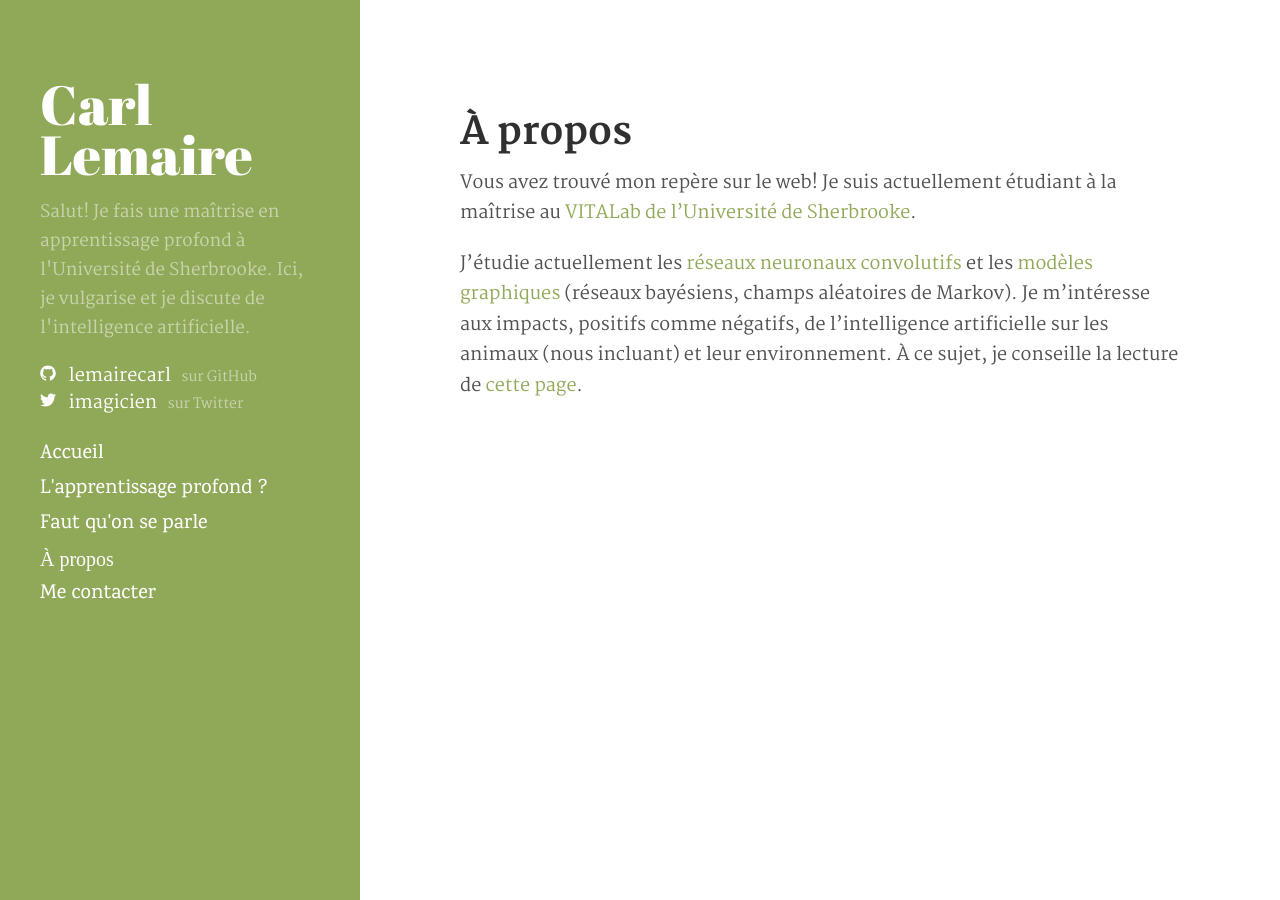
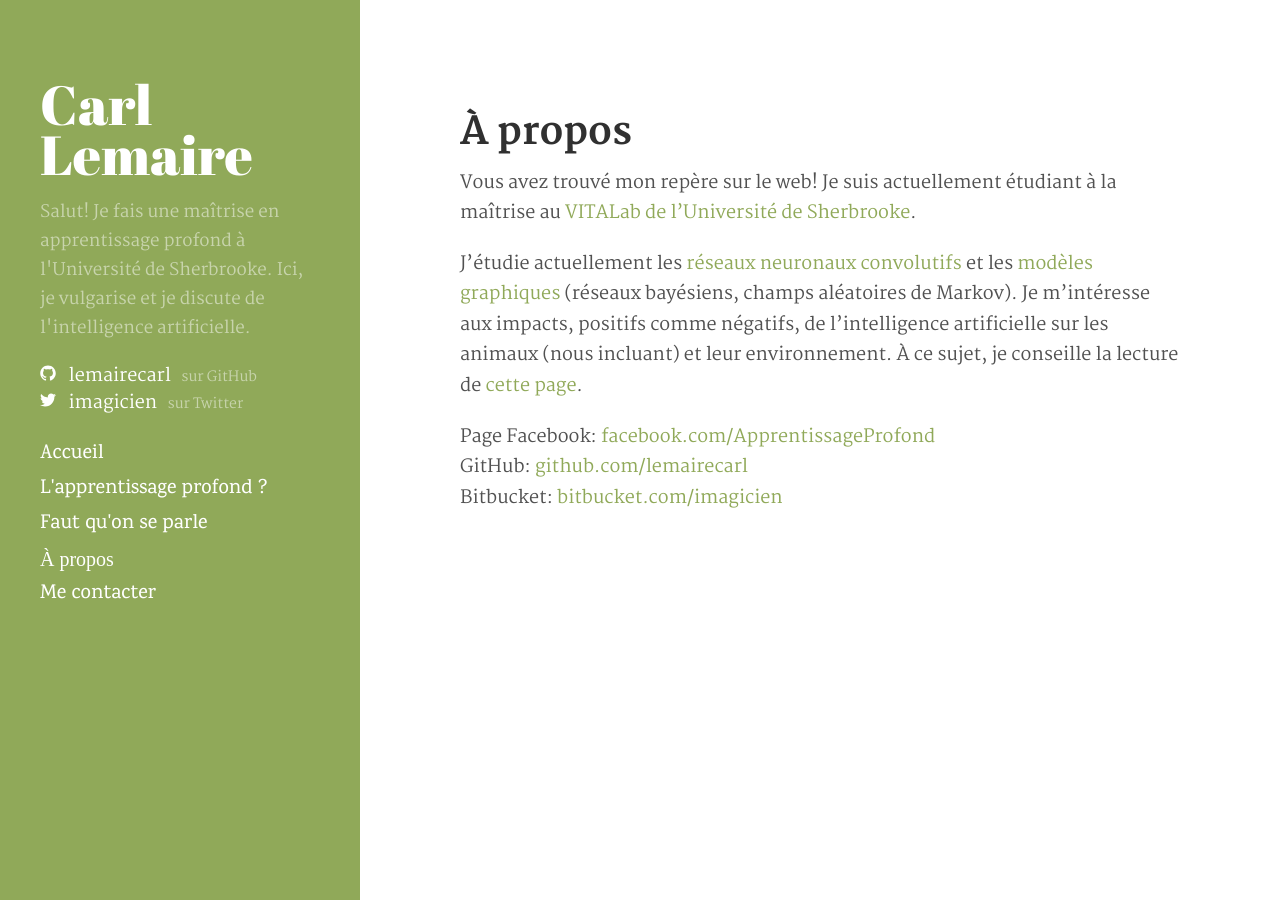
Before and after one commit to lemairecarl/lemairecarl.github.io, a Jekyll site: the page built from about.md, in a window 1280 px wide. Built offline with Jekyll 4.4.1, drawn with Linux system fonts in a browser that asks for light colours; nearby versions of some CDN libraries; some web fonts are replaced.

Commit message:
ajouter lien fb

```diff
--- a/about.md
+++ b/about.md
@@ -7,3 +7,7 @@ permalink: /a-propos/
 Vous avez trouvé mon repère sur le web! Je suis actuellement étudiant à la maîtrise au [VITALab de l'Université de Sherbrooke](http://vital.dinf.usherbrooke.ca).
 
 J'étudie actuellement les [réseaux neuronaux convolutifs](https://fr.wikipedia.org/wiki/Réseau_neuronal_convolutif) et les [modèles graphiques](https://fr.wikipedia.org/wiki/Modèle_graphique) (réseaux bayésiens, champs aléatoires de Markov). Je m'intéresse aux impacts, positifs comme négatifs, de l'intelligence artificielle sur les animaux (nous incluant) et leur environnement. À ce sujet, je conseille la lecture de [cette page](https://futureoflife.org/background/benefits-risks-of-artificial-intelligence/).
+
+Page Facebook: <a href="https://www.facebook.com/ApprentissageProfond/">facebook.com/ApprentissageProfond</a><br>
+GitHub: <a href="http://github.com/lemairecarl">github.com/lemairecarl</a><br>
+Bitbucket: <a href="http://bitbucket.com/imagicien">bitbucket.com/imagicien</a>
```
